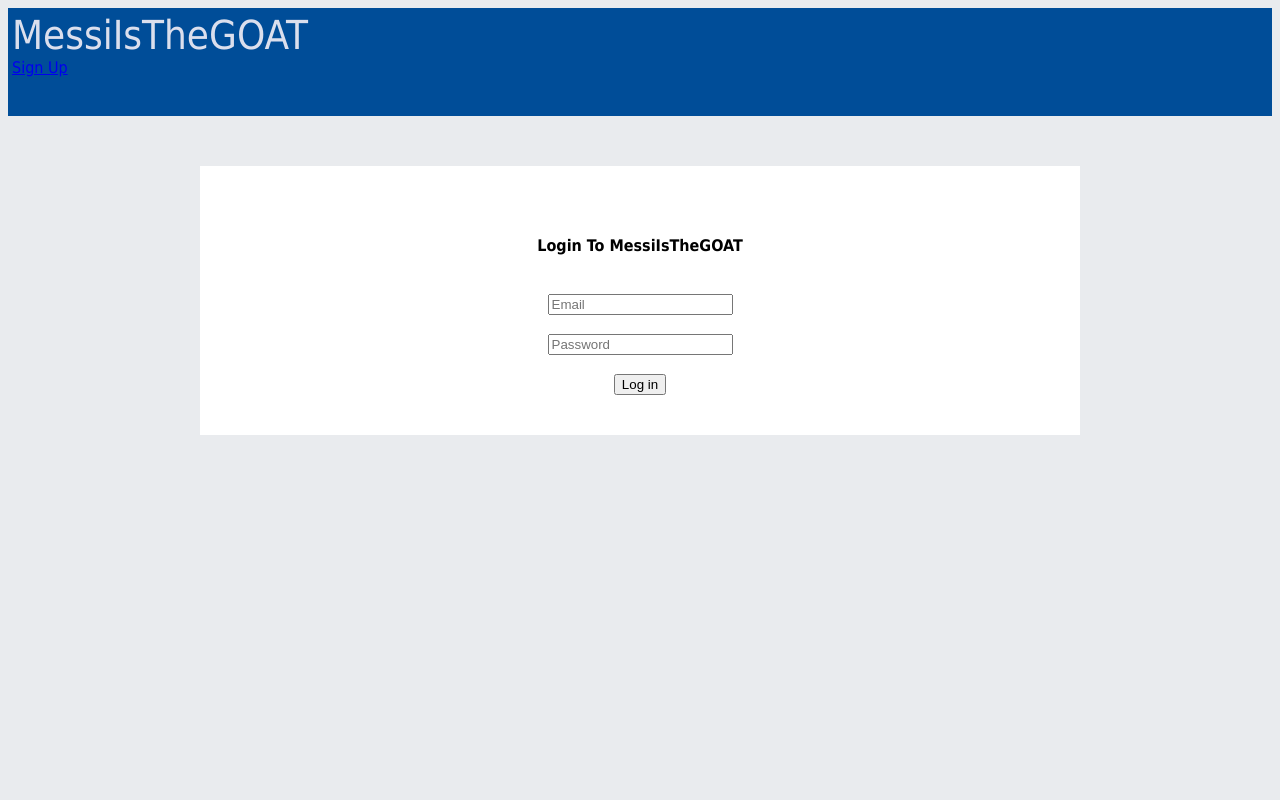
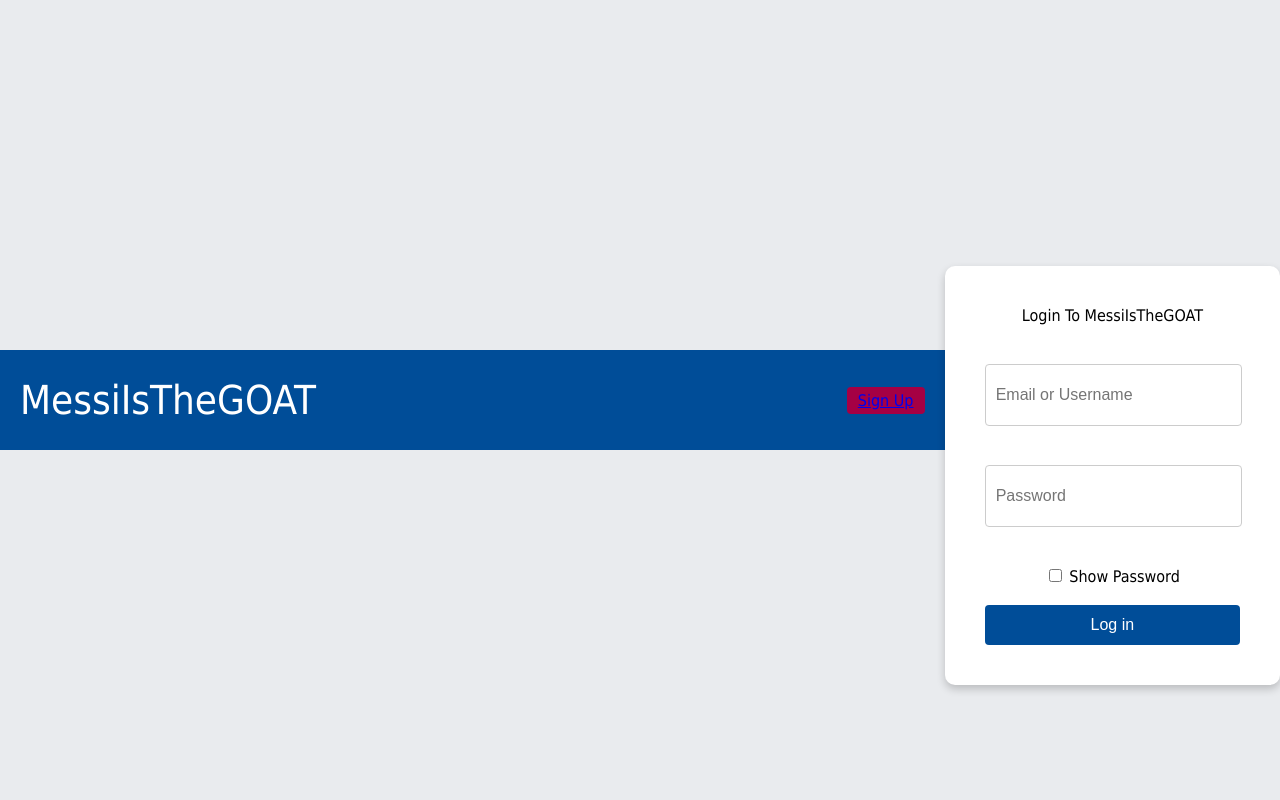
Before and after one commit to ronakJain21/360-project, a PHP site: page /PHP/Login.php in a window 1280 px wide. Run offline with PHP 8.4, Linux system fonts and the light colour scheme.

Commit message:
login updates

```diff
--- a/CSS/login_css.css
+++ b/CSS/login_css.css
@@ -1,19 +1,23 @@
-body{
-    font-family: tahoma;
-    background-color: #e9ebee
+body {
+    font-family: 'Tahoma', sans-serif;
+    background-color: #e9ebee;
+    margin: 0;
+    display: flex;
+    justify-content: center;
+    align-items: center;
+    height: 100vh;
 }
 
-#bar{
-
+#bar {
+    display: flex;
+    align-items: center;
+    justify-content: space-between;
+    width: 100%;
     height: 100px;
     background-color: #004D98;
-    color: #dbdfed;
-    padding: 4px;
-
-}
-
-#logo{
-    font-size : 40px
+    color: white;
+    padding: 0 20px;
+    box-sizing: border-box;
 }
 #signup_botton{
 
@@ -23,45 +27,46 @@ body{
     padding: 4px;
     border-radius: 4px;
     float: right;
+
 }
-#bar2{
-
+#bar2 {
     background-color: white;
-    width: 800px;
-    height: 2%;
-    margin: auto;
-    margin-top: 50px;
+    width: 350px;
+    margin-top: 150px;
     padding: 40px;
     text-align: center;
-    padding-top: 70px;
-    font-weight: bold;
-
+    border-radius: 10px;
+    box-shadow: 0 4px 8px rgba(0,0,0,0.2);
 }
 
-#text{
-
+input[type="text"], input[type="password"] {
+    width: calc(100% - 20px);
     height: 40px;
-    width: 300px;
+    margin-bottom: 20px;
+    padding: 10px;
     border-radius: 4px;
-    border: solid 1px #ccc;
-    padding: 4px;
-    font-size: 14px;
-
+    border: 1px solid #ccc;
+    font-size: 16px;
 }
 
-#button{
-
-    width: 300px;
+input[type="submit"] {
+    width: 100%;
     height: 40px;
     border-radius: 4px;
-    font-weight: bold;
-    border: none;
     background-color: #004D98;
     color: white;
+    font-size: 16px;
+    border: none;
+    cursor: pointer;
+    transition: background-color 0.2s;
+}
 
+input[type="submit"]:hover {
+    background-color: #003366;
 }
+
 .form-error {
     color: red;
     font-size: 14px;
-    height: 20px;
+    margin-bottom: 20px;
 }
--- a/PHP/Login.php
+++ b/PHP/Login.php
@@ -1,18 +1,17 @@
 <?php
-include 'config.php'; // Ensure this path is correct
+include 'config.php';
 
 $errorMessage = '';
 
 if ($_SERVER["REQUEST_METHOD"] == "POST") {
-    $email = trim(htmlspecialchars($_POST['email']));
+    $login = trim(htmlspecialchars($_POST['login']));
     $password = $_POST['password'];
 
-    if (empty($email) || empty($password)) {
+    if (empty($login) || empty($password)) {
         $errorMessage = "Please fill out all fields.";
     } else {
-        // Check if email exists and password is correct
-        $stmt = $db->prepare("SELECT user_id, username, password FROM users WHERE email=?");
-        $stmt->bind_param("s", $email);
+        $stmt = $db->prepare("SELECT user_id, username, password FROM users WHERE email=? OR username=?");
+        $stmt->bind_param("ss", $login, $login);
         $stmt->execute();
         $result = $stmt->get_result();
 
@@ -22,16 +21,13 @@ if ($_SERVER["REQUEST_METHOD"] == "POST") {
                 $_SESSION['user_id'] = $user['user_id'];
                 $_SESSION['username'] = $user['username'];
 
-                // Redirect user to another page (e.g., their profile page)
-                header('Location: User_Profile.php'); // Change this to the path of your profile page or dashboard
+                header('Location: User_Profile.php');
                 exit();
             } else {
-                // Password is not correct
-                $errorMessage = "Invalid email or password.";
+                $errorMessage = "Invalid login credentials.";
             }
         } else {
-            // Email does not exist
-            $errorMessage = "Invalid email or password.";
+            $errorMessage = "Invalid login credentials.";
         }
         $stmt->close();
     }
@@ -46,19 +42,30 @@ if ($_SERVER["REQUEST_METHOD"] == "POST") {
     <meta name="viewport" content="width=device-width, initial-scale=1.0">
     <title>MessiIsTheGOAT | Log in</title>
     <link rel="stylesheet" href="../CSS/login_css.css">
+    <script>
+        function togglePassword() {
+            var x = document.getElementById("password");
+            if (x.type === "password") {
+                x.type = "text";
+            } else {
+                x.type = "password";
+            }
+        }
+    </script>
 </head>
 <body>
     <div id="bar">
-        <div id="logo">MessiIsTheGOAT</div>
-        <div id="signup_button"><a href="SignUp.php">Sign Up</a></div> <!-- Add link to your signup page -->
+    <div style="font-size : 40px";>MessiIsTheGOAT</div>
+        <div id="signup_botton"><a href="SignUp.php">Sign Up</a></div>
     </div>
 
     <div id="bar2">
         <form action="" method="post">
             Login To MessiIsTheGOAT<br><br>
             <div class="form-error"><?php echo $errorMessage; ?></div>
-            <input type="text" name="email" placeholder="Email"><br><br>
-            <input type="password" name="password" placeholder="Password"><br><br>
+            <input type="text" name="login" id="login" placeholder="Email or Username"><br><br>
+            <input type="password" name="password" id="password" placeholder="Password"><br><br>
+            <input type="checkbox" onclick="togglePassword()"> Show Password<br><br>
             <input type="submit" value="Log in">
         </form>
     </div>
```
